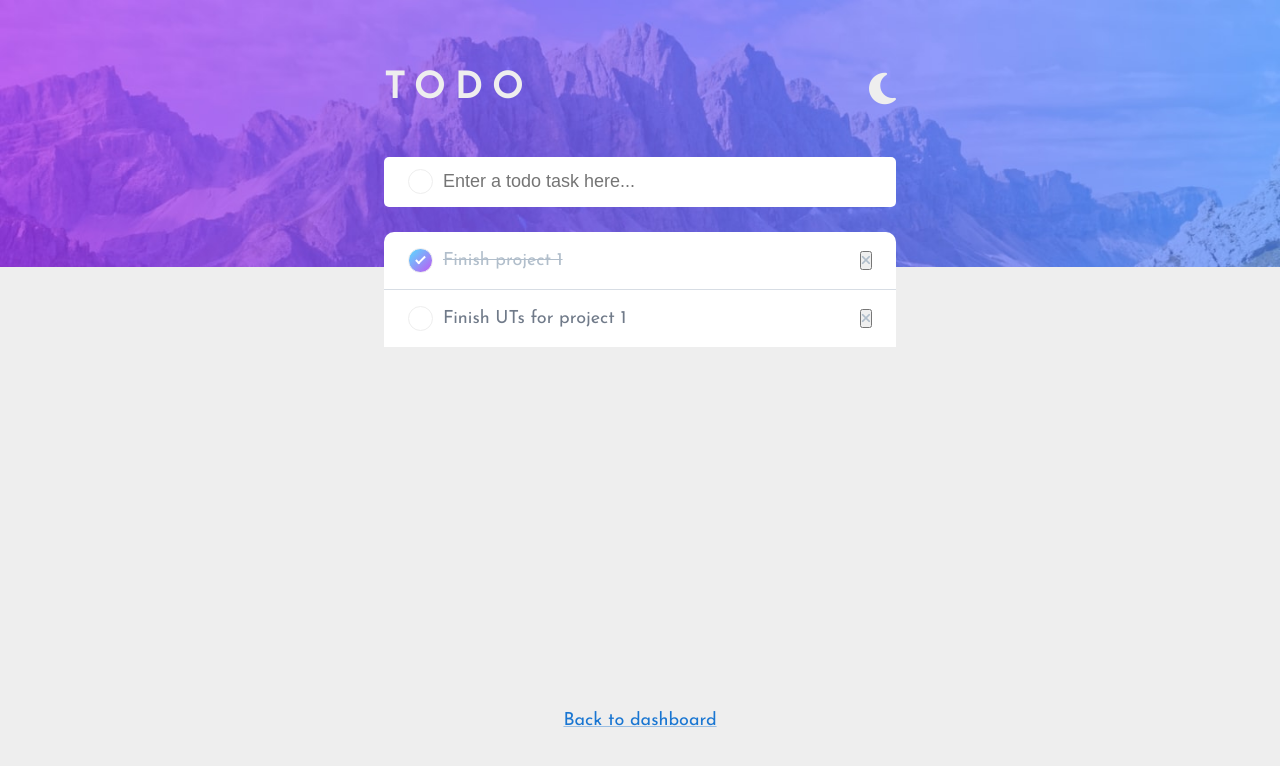
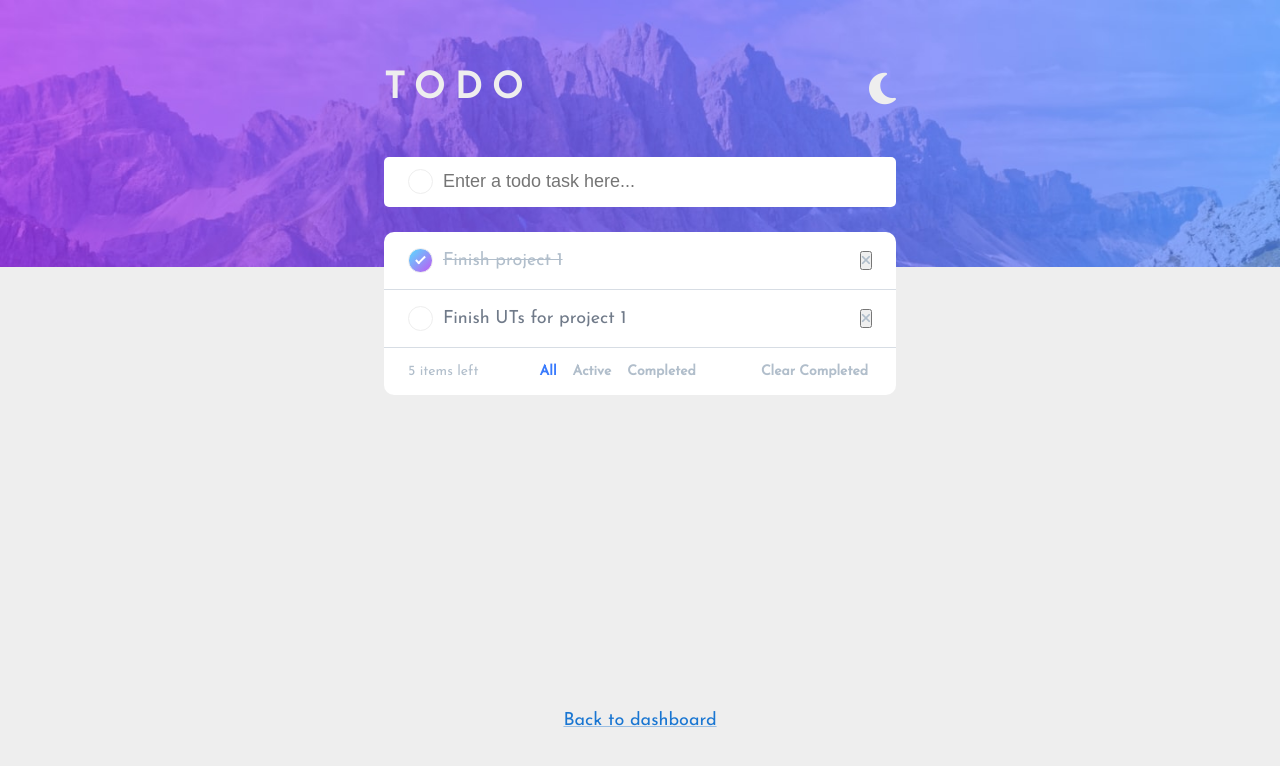
Before and after one commit to deepanjii/simple-react-projects, a React app: page /todo in a window 1280 px wide. Shown: the top 766 px of the page. Built offline with nearby package versions, Linux system fonts and the light colour scheme.

Commit message:
todo action row design

```diff
--- a/src/components/Todo/TodoActionRow.jsx
+++ b/src/components/Todo/TodoActionRow.jsx
@@ -8,13 +8,13 @@ type Props = {
 
 const TodoActionRow = ({ leftTodoItemsCount, onClearCompleted, onFilterSelected }: Props) => (
   <div className="todo-action-row">
-    <span role='todo-items-left'>{`${leftTodoItemsCount} items left`}</span>
-    <span>
-      <button onClick={() => onFilterSelected('all')} role="todo-all">All</button>
+    <span className='todo-left-count' role='todo-items-left'>{`${leftTodoItemsCount} items left`}</span>
+    <span className='todo-toggle'>
+      <button className='active' onClick={() => onFilterSelected('all')} role="todo-all">All</button>
       <button onClick={() => onFilterSelected('active')} role="todo-active">Active</button>
       <button onClick={() => onFilterSelected('completed')} role="todo-completed">Completed</button>
     </span>
-    <button onClick={onClearCompleted} role="clear-completed">Clear Completed</button>
+    <button className='todo-clear-completed' onClick={onClearCompleted} role="clear-completed">Clear Completed</button>
   </div>
 );
 
--- a/src/components/Todo/TodoList.jsx
+++ b/src/components/Todo/TodoList.jsx
@@ -1,5 +1,7 @@
 import React from 'react';
+import TodoActionRow from './TodoActionRow';
 import TodoListItem from './TodoListItem';
+import TodoListRow from './TodoListRow';
 import type { Todo } from './types';
 
 type Props = {
@@ -9,8 +11,19 @@ type Props = {
 const TodoList = ({ todoList }: Props) => (
   <div className="todo-list">
     {
-      todoList.map(todo => (<TodoListItem key={todo.id} todo={todo} />))
+      todoList.map(todo => (
+        <TodoListRow key={todo.id}>
+          <TodoListItem key={todo.id} todo={todo} />
+        </TodoListRow>
+      ))
     }
+    <TodoListRow key={todoList.length}>
+      <TodoActionRow
+        leftTodoItemsCount={5}
+        onClearCompleted={null}
+        onFilterSelected={null}
+      />
+    </TodoListRow>
   </div>
 );
 
--- /dev/null
+++ b/src/components/Todo/TodoListRow.jsx
@@ -0,0 +1,12 @@
+import React from 'react';
+import type { Node } from 'react';
+
+type Props = {
+  children: Node
+};
+
+const TodoListRow = ({ children }: Props) => (
+  <div className="todo-list__row">{children}</div>
+);
+
+export default TodoListRow;
--- a/src/css/style.css
+++ b/src/css/style.css
@@ -62,6 +62,31 @@ html {
         color: #707A89;
         font-size: inherit; }
 
+.todo-action-row {
+  display: flex;
+  justify-content: space-between;
+  align-items: center;
+  font-size: 14px;
+  color: #B1BECB;
+  font-family: inherit; }
+  .todo-action-row .todo-toggle {
+    display: flex; }
+    .todo-action-row .todo-toggle button:not(:last-child) {
+      margin-right: 8px; }
+  .todo-action-row button {
+    color: #B1BECB;
+    font-size: 14px;
+    font-family: inherit;
+    padding: 4px;
+    background-color: transparent;
+    border: none;
+    font-weight: bold;
+    cursor: pointer; }
+    .todo-action-row button.active {
+      color: #3a7bfd; }
+    .todo-action-row button:hover {
+      color: #707A89; }
+
 .custom-checkbox {
   display: block;
   position: relative;
@@ -123,14 +148,7 @@ html {
   font-family: inherit; }
   .todo-list .todo-list__item {
     display: flex;
-    align-items: center;
-    background-color: #fff;
-    padding: 16px 24px; }
-    .todo-list .todo-list__item:first-child {
-      border-top-left-radius: 10px;
-      border-top-right-radius: 10px; }
-    .todo-list .todo-list__item:not(:last-child) {
-      border-bottom: 1px solid #D7DDE4; }
+    align-items: center; }
     .todo-list .todo-list__item .todo-list__item__name {
       color: #707A89;
       flex: 1; }
@@ -142,3 +160,16 @@ html {
       .todo-list .todo-list__item .todo-list__item__delete:hover {
         cursor: pointer;
         color: #707A89; }
+
+.todo-list__row {
+  background-color: #fff;
+  padding: 16px 24px; }
+  .todo-list__row:first-child {
+    border-top-left-radius: 10px;
+    border-top-right-radius: 10px; }
+  .todo-list__row:last-child {
+    border-bottom-left-radius: 10px;
+    border-bottom-right-radius: 10px;
+    padding: 12px 24px; }
+  .todo-list__row:not(:last-child) {
+    border-bottom: 1px solid #D7DDE4; }
--- a/src/scss/base/colors.scss
+++ b/src/scss/base/colors.scss
@@ -5,4 +5,5 @@ $color-gray-1: #707A89;
 $color-gray-2: #B1BECB;
 $color-gray-3: #D7DDE4;
 
+$bright-blue: hsl(220, 98%, 61%);
 $bg-checkbox: linear-gradient(to right bottom, hsl(192, 100%, 67%), hsl(280, 87%, 65%));
--- /dev/null
+++ b/src/scss/components/_todo-action-row.scss
@@ -0,0 +1,38 @@
+.todo-action-row {
+  display: flex;
+  justify-content: space-between;
+  align-items: center;
+  font-size: 14px;
+  color: $color-gray-2;
+  font-family: inherit;
+
+  .todo-left-count {
+
+  }
+  .todo-toggle {
+    display: flex;
+
+    button:not(:last-child) {
+      margin-right: 8px;
+    }
+  }
+
+  button {
+    color: $color-gray-2;
+    font-size: 14px;
+    font-family: inherit;
+    padding: 4px;
+    background-color: transparent;
+    border: none;
+    font-weight: bold;
+    cursor: pointer;
+
+    &.active {
+      color: $bright-blue;
+    }
+
+    &:hover {
+      color: $color-gray-1;
+    }
+  }
+}
--- /dev/null
+++ b/src/scss/components/_todo-list-row.scss
@@ -0,0 +1,19 @@
+.todo-list__row {
+  background-color: $color-white-1;
+  padding: 16px 24px;
+
+  &:first-child {
+    border-top-left-radius: 10px;
+    border-top-right-radius: 10px;
+  }
+
+  &:last-child {
+    border-bottom-left-radius: 10px;
+    border-bottom-right-radius: 10px;
+    padding: 12px 24px;
+  }
+
+  &:not(:last-child) {
+    border-bottom: 1px solid $color-gray-3;
+  }
+}
--- a/src/scss/components/_todo-list.scss
+++ b/src/scss/components/_todo-list.scss
@@ -3,17 +3,6 @@
   .todo-list__item {
     display: flex;
     align-items: center;
-    background-color: $color-white-1;
-    padding: 16px 24px;
-
-    &:first-child {
-      border-top-left-radius: 10px;
-      border-top-right-radius: 10px;
-    }
-
-    &:not(:last-child) {
-      border-bottom: 1px solid $color-gray-3;
-    }
 
     .todo-list__item__name {
       color: $color-gray-1;
--- a/src/scss/index.scss
+++ b/src/scss/index.scss
@@ -5,5 +5,7 @@
 @import "typography/fonts";
 
 @import "components/todo";
+@import "components/todo-action-row";
 @import "components/todo-checkbox";
 @import "components/todo-list";
+@import "components/todo-list-row";
```
